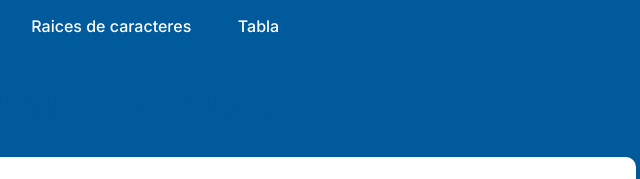
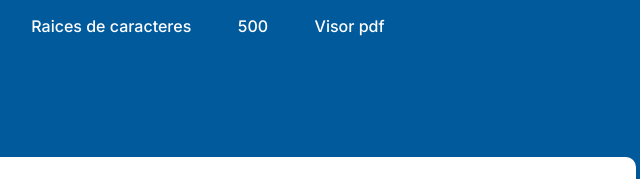
Before and after one commit to uibg9312/learingchinese, a plain HTML site: page table.html in a window 1280 px wide. Shown: the top 179 px of the page, 600-1240 px from the left. Drawn offline with Linux system fonts and the light colour scheme.

Commit message:
Update table.html

```diff
--- a/table.html
+++ b/table.html
@@ -194,7 +194,8 @@
             <a href="words.html">Palabras Similares</a>
             <a href="pinyin.html">Pinyin</a>
             <a href="caracteres.html">Raices de caracteres</a>
-            <a href="500.html">Tabla</a>
+            <a href="500.html">500</a>
+            <a href="visor_pdfs.html">Visor pdf</a>
 
         </div>
 
```
